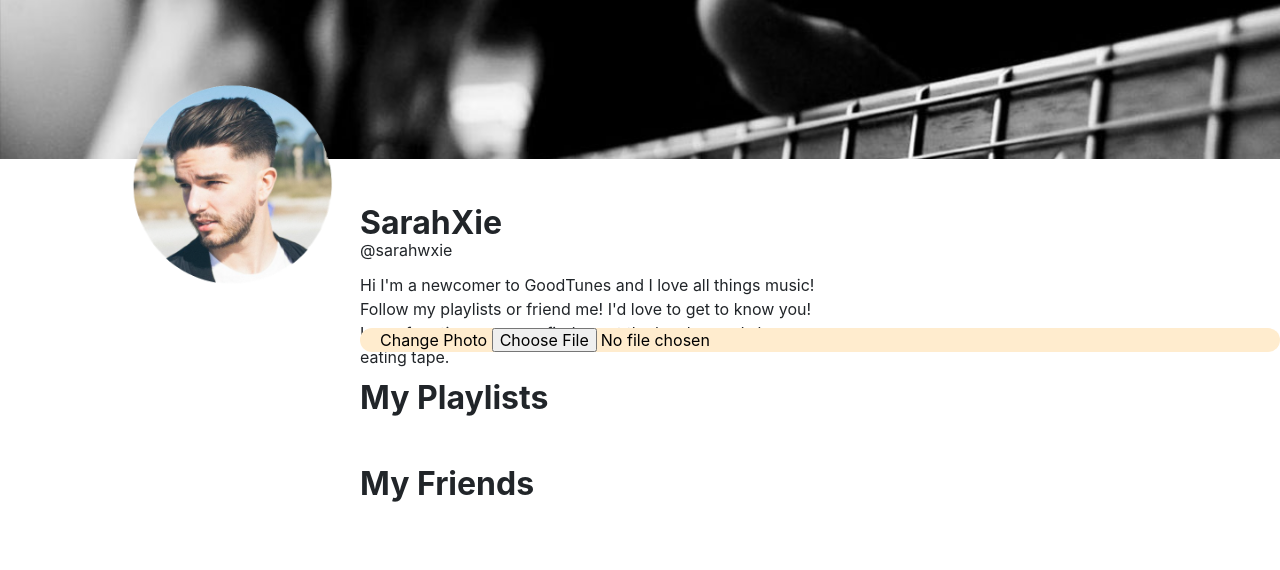
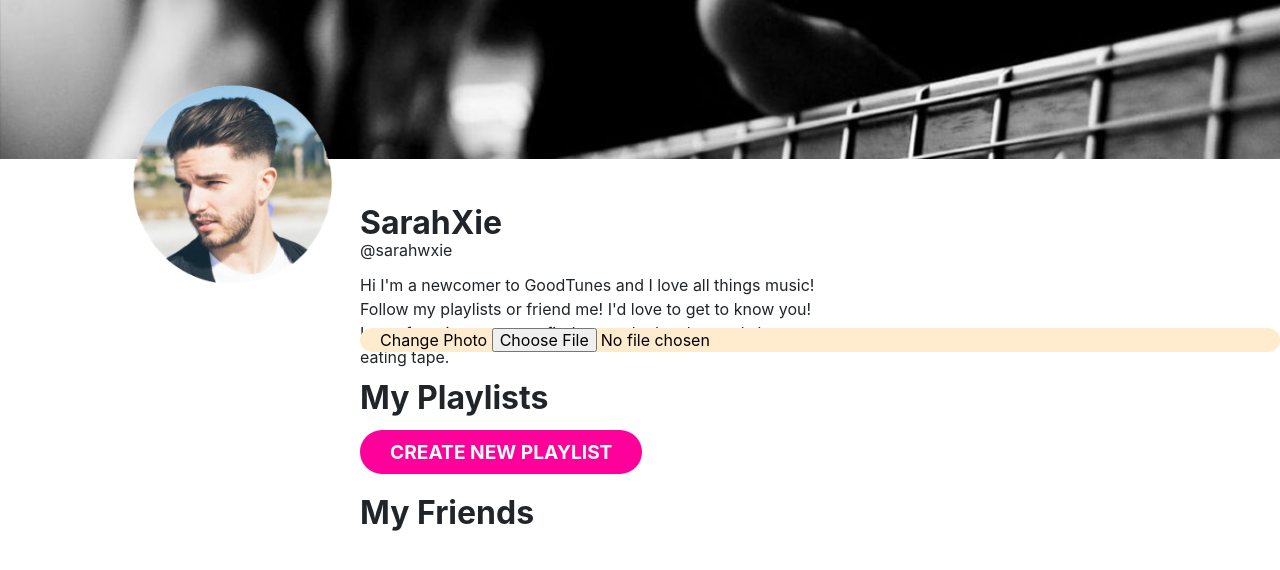
Before and after one commit to sarahwxie/GoodTunes, a Flask app: page /profile/ in a window 1280 px wide. Shown: the part 83-653 px from the top of the page. Run offline with Flask 2, Linux system fonts and the light colour scheme; data comes from the database, SQL or seed files in the repository; some libraries are stand-ins or nearby versions.

Commit message:
playlist creation page

```diff
--- a/main.py
+++ b/main.py
@@ -150,6 +150,9 @@ def search():
         return render_template("search.html", songsdb=songs1, song=None)
     # Ida was here
 
+@app.route('/create', methods=['GET', 'POST'])
+def create():
+    return render_template("playlistcreate.html")
 
 if __name__ == "__main__":
     # runs the application on the repl development server
--- a/templates/profile.html
+++ b/templates/profile.html
@@ -49,6 +49,9 @@
             </div>
             <div>
                 <h1 style="display:inline-block;"><strong>My Playlists</strong></h1>
+                <div>
+                    <a href="/create" class="pinkBtn"><strong>Create new playlist</strong></a>
+                </div>
             </div>
             <div>
                 <h1 style="display:inline-block;"><strong>My Friends</strong></h1>
--- a/templates/styles.html
+++ b/templates/styles.html
@@ -49,6 +49,19 @@ h2 {
 
 .yellowBtn{
     background-color: #FFD646;
+    color:white;
+    min-width: 100px;
+    font-size: 19.2px;
+    padding-left: 30px;
+    padding-right: 30px;
+    padding-top: 10px;
+    padding-bottom: 10px;
+    border-radius:100px;
+    text-transform: uppercase;
+}
+
+.pinkBtn{
+    background-color: #fe019a;
     color:white;
     min-width: 100px;
     font-size: 19.2px;
@@ -151,6 +164,16 @@ h2 {
 
 }
 
+#createSection {
+    display: flex;
+    flex-direction: column;
+    justify-content: space-between;
+    width: auto;
+    align-items: center;
+    background-color:black;"
+}
+
+
 #formInput {
     padding-left: 75px;
     padding-top: 13px;
```
Also changed, not shown: templates/playlistcreate.html (added, +11 -0 lines).
